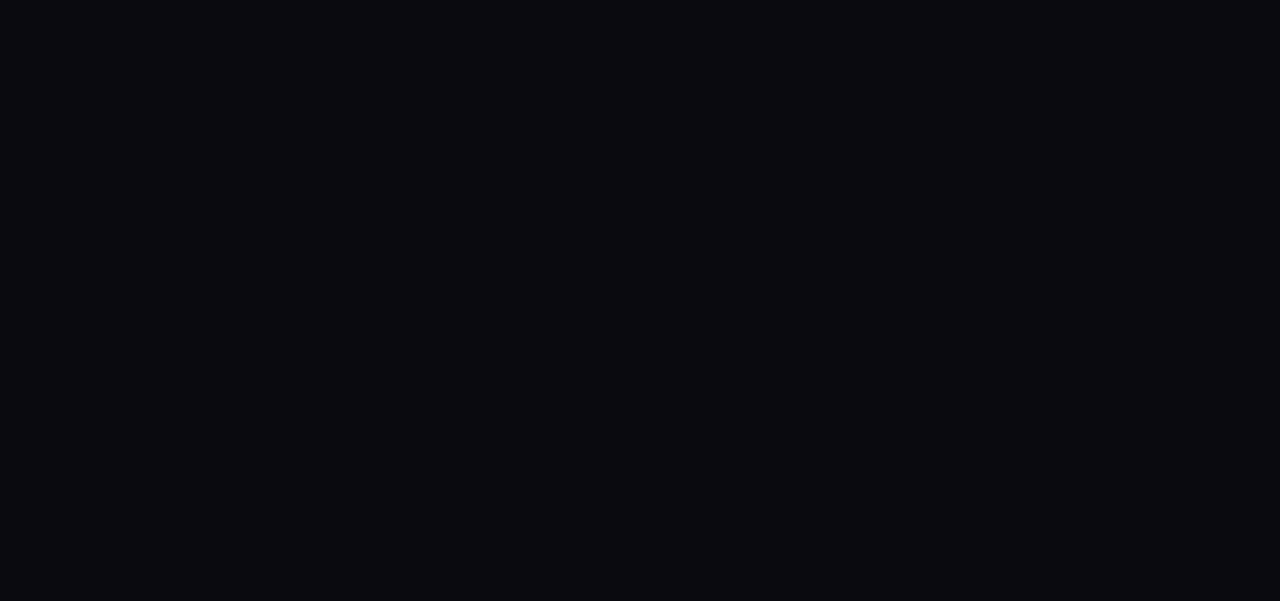
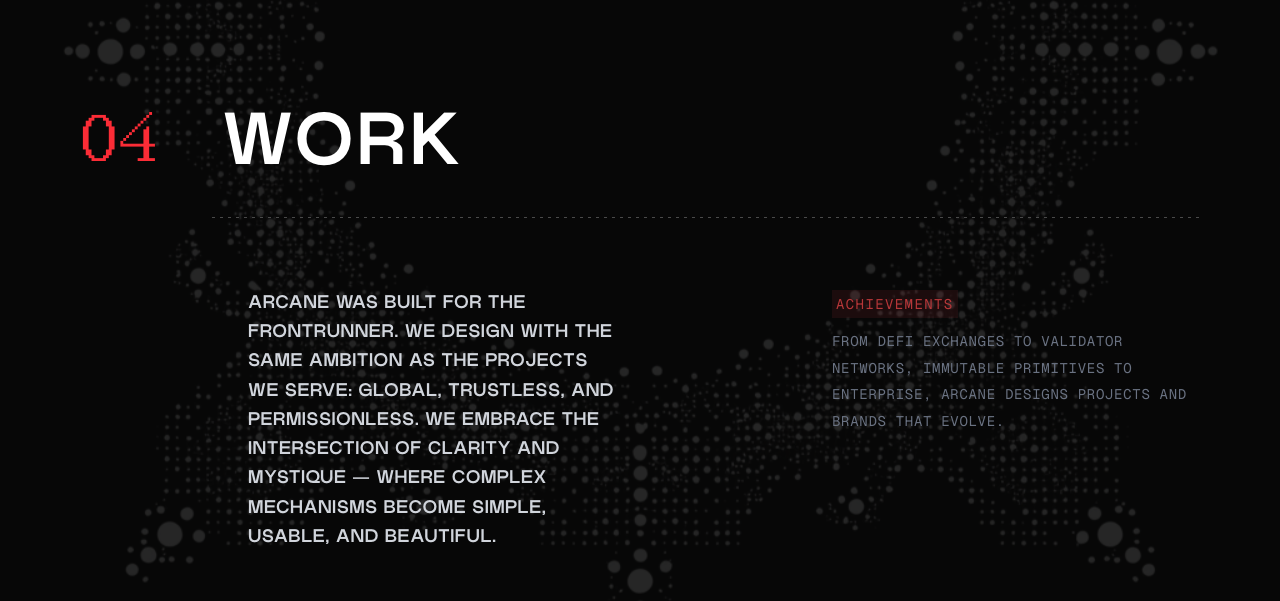
Before and after one commit to SohailIITKGP/Arcane-Website, a Next.js app: page / in a window 1280 px wide. Shown: the part 3197-3798 px from the top of the page. Before the commit the page ends 3174 px from the top, so only its background shows below. Built offline with nearby package versions, Linux system fonts and the light colour scheme.

Commit message:
wORK SECTION SOMETHING

```diff
--- a/src/app/page.tsx
+++ b/src/app/page.tsx
@@ -1,6 +1,7 @@
 import Hero from "@/components/Hero";
 import About from "@/components/About";
 import Services from "@/components/Services";
+import Work from "@/components/Work";
 
 export default function Home() {
   return (
@@ -8,6 +9,7 @@
       <Hero />
       <About />
       <Services />
+      <Work />
     </div>
   );
 }
--- /dev/null
+++ b/src/components/Work.tsx
@@ -0,0 +1,62 @@
+export default function Work() {
+
+  return (
+    <section
+      className="relative w-full min-h-screen bg-black overflow-hidden"
+      style={{
+        backgroundImage: 'url(/Work.svg)',
+        backgroundSize: 'cover',
+        backgroundPosition: 'center',
+        backgroundRepeat: 'no-repeat'
+      }}
+    >
+      {/* Content */}
+      <div className="relative z-10 px-6 md:px-12 lg:px-20 py-20 md:py-32">
+        {/* Section Header */}
+        <div className="mb-8">
+          <div className="flex items-start gap-8 md:gap-16">
+            <span className="text-red-500 text-5xl md:text-6xl lg:text-7xl font-pp-mondwest">
+              04
+            </span>
+            <h2 className="text-white text-5xl md:text-6xl lg:text-7xl font-grotesk-inktrap tracking-wider pt-2">
+              WORK
+            </h2>
+          </div>
+        </div>
+        <div className="dotted-border mb-16 ml-32"></div>
+
+        <div className="mt-18">
+          <div className="flex flex-col lg:flex-row gap-12 lg:gap-54 max-w-[85%] ml-auto">
+            <div className="flex-1 space-y-10">
+              <p className="text-gray-300 text-base md:text-lg leading-relaxed uppercase tracking-wide font-grotesk-inktrap">
+                ARCANE WAS BUILT FOR THE FRONTRUNNER. WE DESIGN WITH THE SAME AMBITION AS THE PROJECTS WE SERVE: GLOBAL, TRUSTLESS, AND PERMISSIONLESS. WE EMBRACE THE INTERSECTION OF CLARITY AND MYSTIQUE — WHERE COMPLEX MECHANISMS BECOME SIMPLE, USABLE, AND BEAUTIFUL.
+              </p>
+            </div>
+
+            <div className="flex-1 space-y-3">
+              <p className="text-[#B73739] text-xs md:text-sm uppercase tracking-widest bg-[#B737391F] w-fit p-1 font-geist-mono">
+                ACHIEVEMENTS
+              </p>
+
+              <div className="space-y-1">
+                <p className="text-gray-500 text-xs md:text-sm uppercase tracking-wider leading-relaxed font-geist-mono">
+                  FROM DEFI EXCHANGES TO VALIDATOR
+                </p>
+                <p className="text-gray-500 text-xs md:text-sm uppercase tracking-wider leading-relaxed font-geist-mono">
+                  NETWORKS, IMMUTABLE PRIMITIVES TO
+                </p>
+                <p className="text-gray-500 text-xs md:text-sm uppercase tracking-wider leading-relaxed font-geist-mono">
+                  ENTERPRISE, ARCANE DESIGNS PROJECTS AND
+                </p>
+                <p className="text-gray-500 text-xs md:text-sm uppercase tracking-wider leading-relaxed font-geist-mono">
+                  BRANDS THAT EVOLVE.
+                </p>
+              </div>
+            </div>
+          </div>
+        </div>
+
+      </div>
+    </section>
+  );
+}
```
